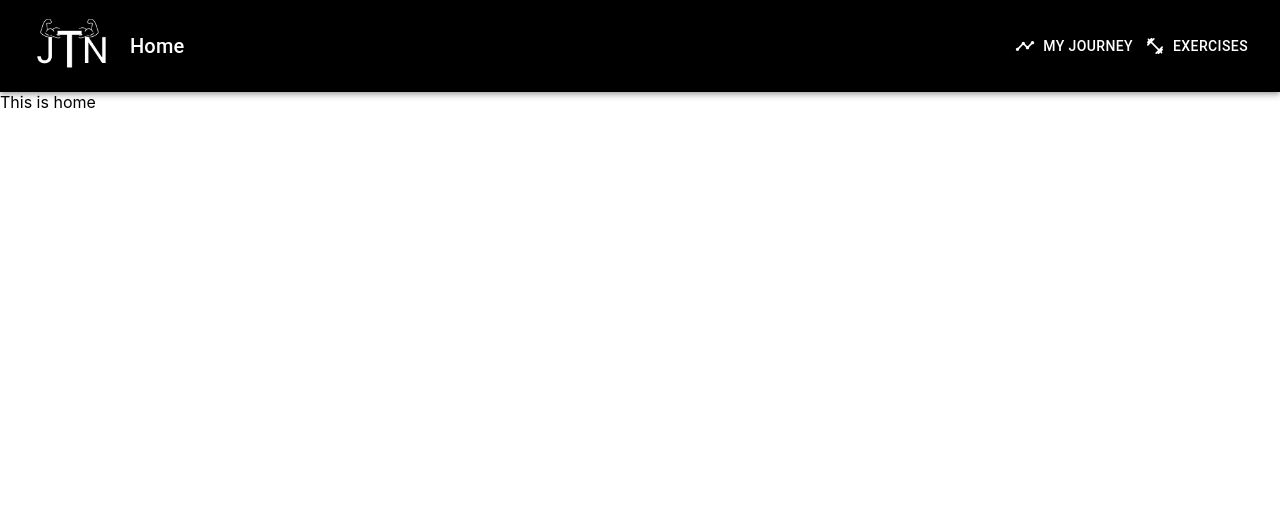
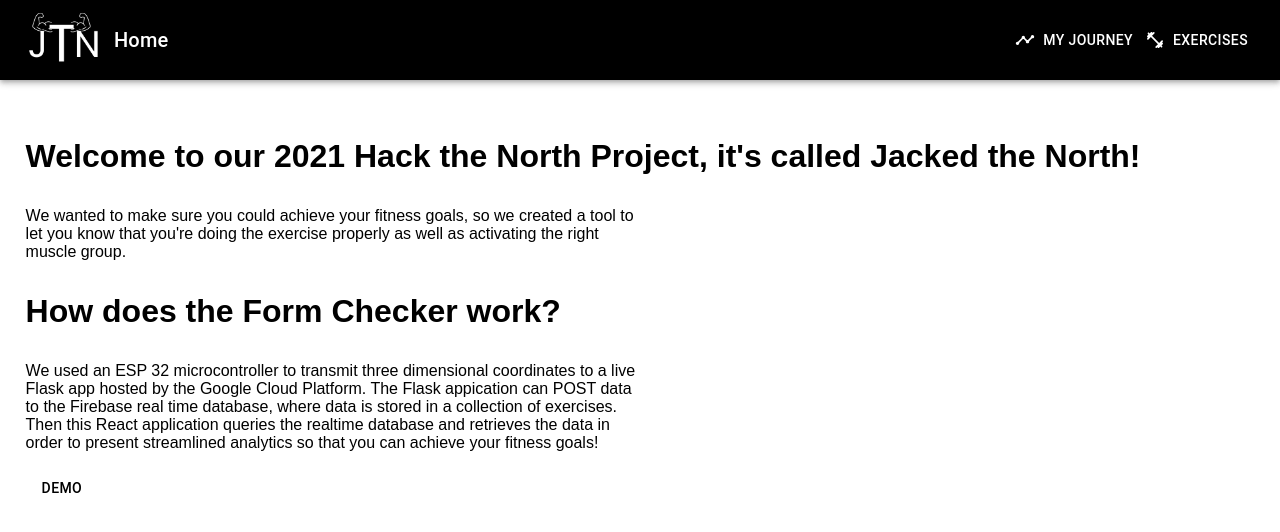
Before and after one commit to ctfirman/form-check, a React (Create React App) app in the folder frontend/: page /home in a window 1280 px wide. Shown: the top 532 px of the page. Built offline with nearby package versions, Linux system fonts and the light colour scheme.

Commit message:
added overview, explanation and welcome components and added styling for each component

```diff
--- a/frontend/src/App.css
+++ /dev/null
@@ -1,27 +0,0 @@
-.App {
-  text-align: center;
-}
-
-ul {
-  list-style-type: none;
-  padding: 0;
-}
-
-.menu ul {
-  background-color: #222;
-  margin: 0;
-}
-
-.menu li {
-  font-family: sans-serif;
-  font-size: 1.2em;
-  line-height: 40px;
-  height: 40px;
-  border-bottom: 1px solid #888;
-}
-
-.menu a {
-  text-decoration: none;
-  color: #fff;
-  display: block;
-}
--- a/frontend/src/App.js
+++ b/frontend/src/App.js
@@ -1,9 +1,8 @@
 import { Route } from "react-router-dom";
-import Header from "./components/Header";
 import Home from "./components/Home";
 import Journey from "./components/Journey";
 import Exercises from "./components/Exercises";
-import "./App.css";
+import "./css/App.css";
 import NavigationBar from "./components/NavBar";
 
 const App = () => {
--- /dev/null
+++ b/frontend/src/components/Explanation.js
@@ -0,0 +1,16 @@
+import React from "react";
+
+function Explanation() {
+  return (
+    <div>
+      We used an ESP 32 microcontroller to transmit three dimensional
+      coordinates to a live Flask app hosted by the Google Cloud Platform. The
+      Flask appication can POST data to the Firebase real time database, where
+      data is stored in a collection of exercises. Then this React application
+      queries the realtime database and retrieves the data in order to present
+      streamlined analytics so that you can achieve your fitness goals!
+    </div>
+  );
+}
+
+export default Explanation;
--- a/frontend/src/components/Header.js
+++ /dev/null
@@ -1,23 +0,0 @@
-import React from "react";
-import { Link } from "react-router-dom";
-import "../App.css";
-
-function Header() {
-  return (
-    <div className="menu">
-      <ul>
-        <li>
-          <Link to="/">Home</Link>
-        </li>
-        <li>
-          <Link to="/exercises">Exercises</Link>
-        </li>
-        <li>
-          <Link to="/journey">My Journey</Link>
-        </li>
-      </ul>
-    </div>
-  );
-}
-
-export default Header;
--- a/frontend/src/components/Home.js
+++ b/frontend/src/components/Home.js
@@ -1,6 +1,38 @@
+import Button from "@mui/material/Button";
 import React from "react";
+import "../css/Home.css";
+import Explanation from "./Explanation";
+import Overview from "./Overview";
 
 function Home() {
-  return <div>This is home</div>;
+  return (
+    <>
+      <div className="Home__title">
+        <p>
+          Welcome to our 2021 Hack the North Project, it's called Jacked the
+          North!
+        </p>
+      </div>
+      <div className="Home__explanation">
+        <Overview />
+      </div>
+      <div className="Home__title">
+        <p>How does the Form Checker work?</p>
+      </div>
+      <div className="Home__explanation">
+        <Explanation />
+      </div>
+      <br />
+      <Button
+        href="https://photos.app.goo.gl/D3dHuqg68hv6GRoA9"
+        size="large"
+        color="primary"
+        variant="outline"
+        target="_blank"
+      >
+        demo
+      </Button>
+    </>
+  );
 }
 export default Home;
--- a/frontend/src/components/NavBar.js
+++ b/frontend/src/components/NavBar.js
@@ -53,9 +53,7 @@ function NavigationBar() {
     <div className={classes.root}>
       <AppBar position="static" className={classes.appBar}>
         <Toolbar>
-          <Button component={Link} to="/">
-            <img src={navBarPic} alt="JTN" className={classes.image} />
-          </Button>
+          <img src={navBarPic} alt="JTN" className={classes.image} />
           {location.pathname === "/" && (
             <>
               <Typography variant="h6" className={classes.text} color="inherit">
@@ -144,7 +142,7 @@ function NavigationBar() {
                 color="inherit"
                 startIcon={<TimelineIcon />}
               >
-                Investments
+                My Journey
               </Button>
             </>
           )}
--- /dev/null
+++ b/frontend/src/components/Overview.js
@@ -0,0 +1,13 @@
+import React from "react";
+
+function Overview() {
+  return (
+    <div>
+      We wanted to make sure you could achieve your fitness goals, so we created
+      a tool to let you know that you're doing the exercise properly as well as
+      activating the right muscle group.
+    </div>
+  );
+}
+
+export default Overview;
--- /dev/null
+++ b/frontend/src/css/App.css
@@ -0,0 +1,4 @@
+.App-intro {
+  font-family: Arial, Helvetica, sans-serif;
+  padding: 2%;
+}
--- /dev/null
+++ b/frontend/src/css/Home.css
@@ -0,0 +1,8 @@
+.Home__title {
+  font-size: 2em;
+  font-weight: bold;
+}
+
+.Home__explanation {
+  width: 50%;
+}
```
Also changed, not shown: frontend/src/components/Welcome.js (added, +11 -0 lines), 1 other file (tests, documents, lock files or other folders).
